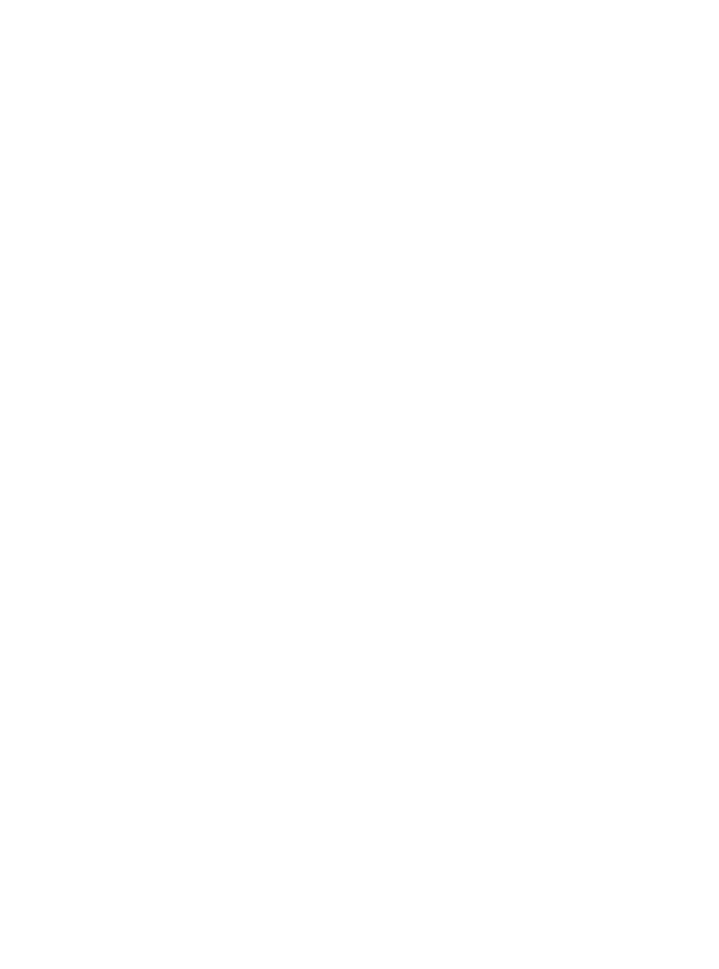
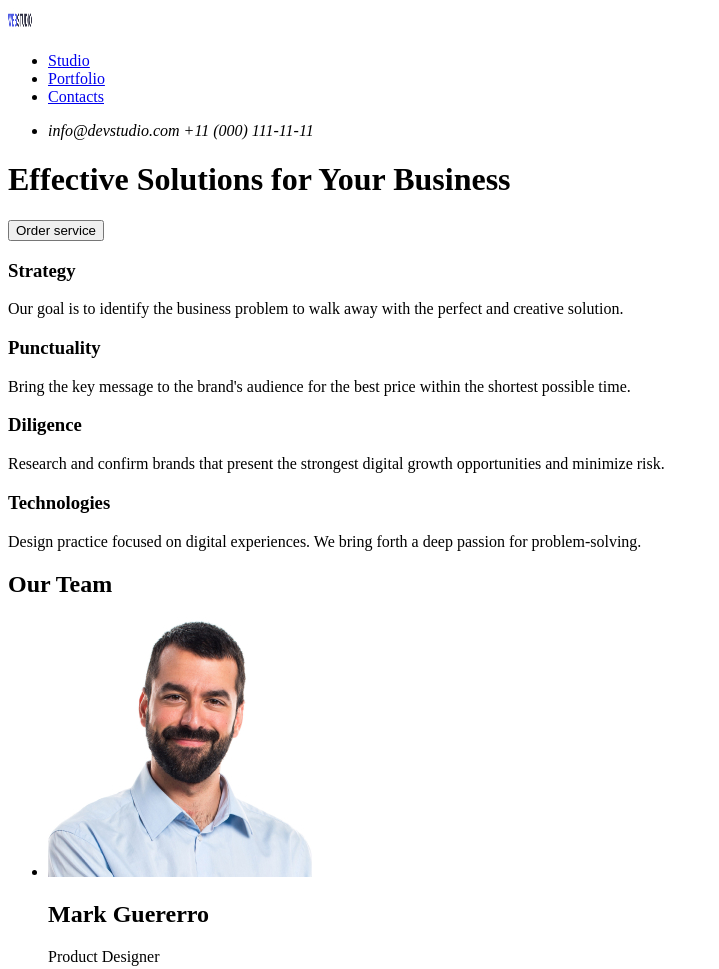
Before and after one commit to YehorK88/goit-markup-hw-01, a plain HTML site: page index.html in a window 1280 px wide. Shown: the top 969 px of the page, without its empty margins (0-719 px from the left). Before the commit the page ends 800 px from the top, so only its background shows below. Drawn offline with Linux system fonts and the light colour scheme.

Commit message:
update index.html

```diff
--- a/index.html
+++ b/index.html
@@ -1,9 +1,112 @@
-<html>
-    <head>
-<title>Homework 1</title>
-    </head>
+<!DOCTYPE html>
+<html lang="en">
+  <head>
+    <meta charset="UTF-8" />
+    <meta name="viewport" content="width=device-width, initial-scale=1.0" />
+    <title>Homework 1</title>
+  </head>
+  <body>
+    <header>
+      <a href="./index.html">
+        <img src="./images/Logo.jpg" width="24" height="24" alt="logo" />
+      </a>
 
-    <body>
+      <nav>
+        <ul>
+          <li>
+            <a href="#">Studio</a>
+          </li>
 
-    </body>
+          <li>
+            <a href="#">Portfolio</a>
+          </li>
+
+          <li>
+            <a href="#">Contacts</a>
+          </li>
+        </ul>
+      </nav>
+
+      <address>
+        <ul>
+          <li>info@devstudio.com +11 (000) 111-11-11</li>
+        </ul>
+      </address>
+    </header>
+
+    <main>
+      <h1>Effective Solutions for Your Business</h1>
+
+      <button type="button">Order service</button>
+
+      <h3>Strategy</h3>
+      <p>
+        Our goal is to identify the business problem to walk away with the
+        perfect and creative solution.
+      </p>
+
+      <h3>Punctuality</h3>
+      <p>
+        Bring the key message to the brand's audience for the best price within
+        the shortest possible time.
+      </p>
+
+      <h3>Diligence</h3>
+      <p>
+        Research and confirm brands that present the strongest digital growth
+        opportunities and minimize risk.
+      </p>
+
+      <h3>Technologies</h3>
+      <p>
+        Design practice focused on digital experiences. We bring forth a deep
+        passion for problem-solving.
+      </p>
+
+      <h2>Our Team</h2>
+
+      <ul>
+        <li>
+          <img src="./images/img.jpg" width="264" height="260" alt="Member
+          Mark"/>
+
+          <h2>Mark Guererro</h2>
+          <p>Product Designer</p>
+        </li>
+
+        <li>
+          <img src="./images/img%20(1).jpg" width="264" height="260" alt="Member
+          Tom"/>
+
+          <h2>Tom Ford</h2>
+          <p>Frontend Developer</p>
+        </li>
+
+        <li>
+          <img src="./images/img%20(2).jpg" width="264" height="260" alt="Member
+          Camila"/>
+
+          <h2>Camila Garcia</h2>
+          <p>Marketing</p>
+        </li>
+
+        <li>
+          <img src="./images/img%20(3).jpg" width="264" height="260" alt="Member
+          Daniel"/>
+
+          <h2>Daniel Wilson</h2>
+          <p>UI Designer</p>
+        </li>
+      </ul>
+    </main>
+
+    <footer>
+      <img src="./images/Logo.jpg" width="24" height="24" alt="logo" />
+
+      <p>
+        Increase the flow of customers and sales for your business with digital
+        marketing & growth solutions.
+      </p>
+    </footer>
+  </body>
 </html>
```
Also changed, not shown: images/Logo.jpg (added), images/img (1).jpg (added), images/img (2).jpg (added), images/img (3).jpg (added), images/img.jpg (added).
